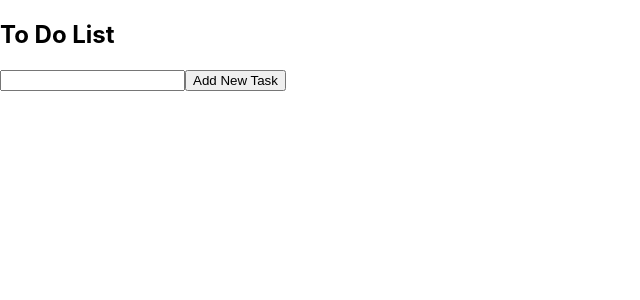
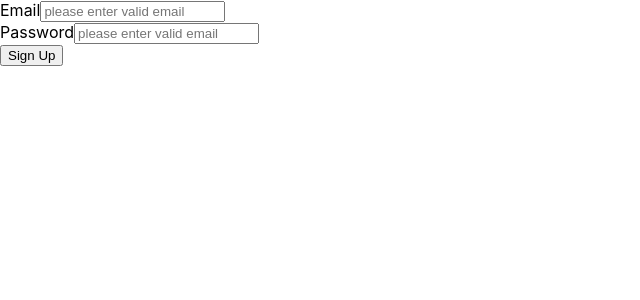
Before and after one commit to nietiene/My-react-js-app, a React (Create React App) app: page / in a window 1280 px wide. Shown: the top 300 px of the page, without its empty margins (0-640 px from the left). Built offline with nearby package versions, Linux system fonts and the light colour scheme.

Commit message:
my react js lesson

```diff
--- a/src/App.js
+++ b/src/App.js
@@ -5,7 +5,13 @@ import React from "react";
 // import Product from "./cards/Cards.js";
 // import Program from "./states/useState.js";
 // import { Propss } from "./cards/Cards.js";
-import Todo from "./states/to-do-list.js";
+// import Todo from "./states/to-do-list.js";
+// import Clicks from "./Events/onClick.js";
+// import Chages from "./Events/onChage.js";
+// import Submit from "./Events/onSubmit.js";
+// import Mouse from "./Events/onMouseOver.js";
+// import Search from "./Events/keyDown.js";
+import Form from "./Form-Validation/Form.js";
 function App() {
   return (
     <>
@@ -16,7 +22,14 @@ function App() {
       {/* <Product/> */}
       {/* <Propss name={"Etiene"} place={"Bugesera"}/> */}
       {/* <Program/> */}
-      <Todo/>
+      {/* <Todo/> */}
+      {/* <Clicks/> */}
+      {/* <Chages/> */}
+      {/* < Submit /> */}
+      {/* < Mouse /> */}
+      {/* <HandleKey/> */}
+      {/* <Search/> */}
+      < Form />
     </>
 
   );
--- /dev/null
+++ b/src/Events/keyDown.js
@@ -0,0 +1,38 @@
+import React, { useState} from "react";
+
+const Search = () => {
+
+//     const [query, setQuery] = useState("");
+
+//     const HandleKey = (event) => {
+
+//        if (event.key === "Enter") {
+//            console.log("You search for", query);
+//        } else {console.log("you pressed", event.key)}
+
+// }
+//   return (
+
+//       <input type="text" value={query}
+//       onChange={(e) => setQuery(e.target.value)}
+//       onKeyDown={HandleKey} placeholder="Type and press Enter"/>
+
+// );
+
+const [keys, setKey] = useState("");
+
+const type = (e) => {
+    setKey(e.key);
+}
+
+return (
+    <div>
+     <input value={keys}
+     onKeyDown={type}
+     placeholder="Type some ting"/>
+    <p>you pressed: {keys}</p>
+    </div>
+
+)
+}
+export default Search;
--- /dev/null
+++ b/src/Events/onChage.js
@@ -0,0 +1,18 @@
+import React, { useState } from "react";
+
+const Chages = () => {
+     const [input, setInput] = useState("");
+
+     const chages = (e) => {
+        setInput(e.target.value);
+     }
+
+     return (
+        <div>
+            <p>Hello, {input}</p>
+            <input onChange={chages}/>
+        </div>
+     )
+}
+
+export default Chages;
--- /dev/null
+++ b/src/Events/onClick.js
@@ -0,0 +1,21 @@
+// Simple like Application
+
+import React from "react";
+import { useState } from "react";
+
+const Clicks = () => {
+    const [likes, setLikes] = useState(0);
+
+    const liked = () => {
+        setLikes(likes + 1);
+    }
+
+    return (
+        <div>
+            <p>likes: {likes}</p>
+            <button onClick={liked}>👍 like {likes}</button>
+        </div>
+    );
+}
+
+export default Clicks;
--- /dev/null
+++ b/src/Events/onMouseOver.js
@@ -0,0 +1,20 @@
+import React, { useState } from "react";
+
+const Mouse = () => {
+    const [hover, setHover] = useState(false);
+
+    return (
+        <div>
+            <button
+             onMouseOver={() => setHover(true)}
+             onMouseOut={() => setHover(false)}
+            >Hover</button>
+
+         {hover && (
+             <p>Hello Borther</p>
+              )}
+        </div>
+    )
+}
+
+export default Mouse;
--- /dev/null
+++ b/src/Events/onSubmit.js
@@ -0,0 +1,26 @@
+import React, { useState } from "react";
+
+const Submit = () => {
+    const [name, setName] = useState("");
+    const [email, setEmail] = useState("");
+
+    const handleClick = (e) => {
+        e.preventDefault();
+        console.log("You Logged As: ", name, email);
+    }
+
+    return (
+        <div>
+            <form onSubmit={handleClick}>
+                <label>Name:</label>
+                <input type="text" onChange={(e) => setName(e.target.value)} placeholder="Enter Your Name"/><br/>
+                <label>Email:</label>
+                <input type="email" onChange={(e) => setEmail(e.target.value)} placeholder="Enter Your Email" /><br/>
+
+                <button>Submit</button>
+            </form>
+        </div>
+    )
+
+}
+export default Submit;
--- /dev/null
+++ b/src/Form-Validation/Form.js
@@ -0,0 +1,68 @@
+import React, { useState } from "react";
+
+const Form = () => {
+    const [password, setPassword] = useState("");
+    const [email, setEmail] = useState("");
+    const [passwordError, setPasswordError] = useState("");
+    const [emailError, setEmailError] = useState("");
+
+    const validatePassowrd = (password) => {
+        return password.length >= 8;
+    }
+
+    const validateEmail = (email) => {
+        const regex = /^[a-zA-Z0-9._-]+@[a-zA-Z0-9.-]+\.[a-zA-Z]{2,6}$/;
+        return regex.test(email);
+    }
+
+    const handleEmail = (e) => {
+          const emailValue = e.target.value;
+           setEmail(emailValue);
+
+          if (!validateEmail(emailValue)) {
+               setEmailError("Please Enter Valid Email");
+          } else {
+            setEmailError("");
+          }
+    }
+
+    const handlePassword = (e) => {
+        const passwordValue = e.target.value;
+        setPassword(passwordValue);
+
+        if (!validatePassowrd(passwordValue)) {
+            setPasswordError("Password must be at least 8 chracters");
+        } else {
+            setPasswordError("");
+        }
+    }
+
+    const handleForm = (e) => {
+        e.preventDefault();
+
+        if (!passwordError && !emailError && password && email) {
+            alert("You logged In");
+        } else {
+            alert("Please correct some mistakes");
+        }
+    }
+
+    return (
+        <div>
+            <form onSubmit={handleForm}>
+                <label>Email</label>
+                <input value={email} onChange={handleEmail}  placeholder="please enter valid email"/><br/>
+                {emailError && (
+                    <p style={{color :"red"}}>{emailError}</p>
+                )}
+                <label>Password</label>
+                <input value={password} onChange={handlePassword}  placeholder="please enter valid email"/><br/>
+                {passwordError && (
+                    <p style={{color:"red"}}>{passwordError}</p>
+                )}
+                <button>Sign Up</button>
+            </form>
+        </div>
+    )
+}
+export default Form;
```
